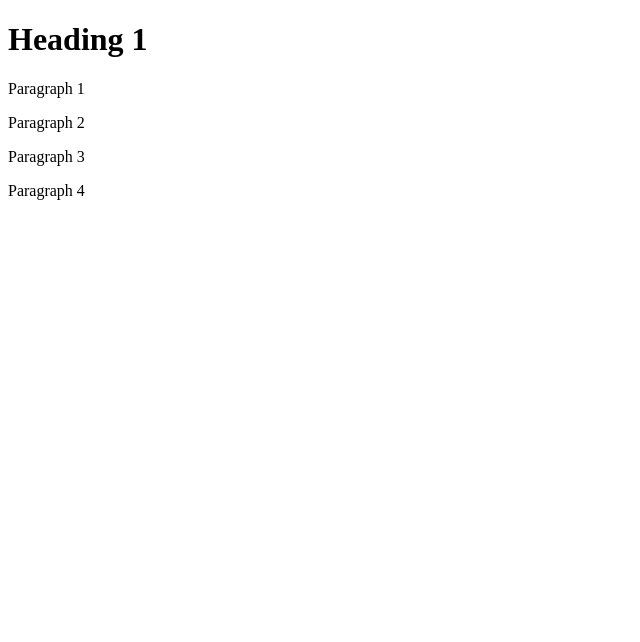
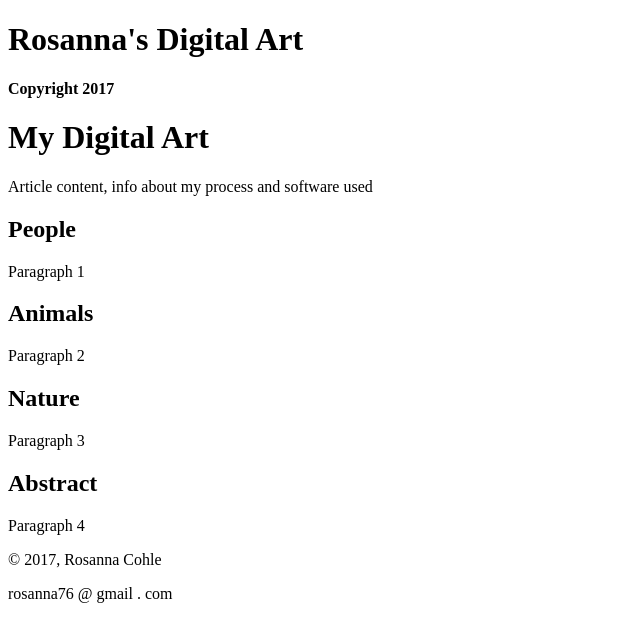
Before and after one commit to rcohle/html-me-something, a plain HTML site: page index.html in a window 1280 px wide. Shown: the whole page, without its empty margins (0-640 px from the left). Drawn offline with Linux system fonts and the light colour scheme.

Commit message:
Updated index.html

```diff
--- a/index.html
+++ b/index.html
@@ -1,32 +1,44 @@
-
 <!DOCTYPE html>
 
 <html>
 
 <head>
-
-<title>html-me-something</title>
+  <title>Rosanna's Digital Art</title>
+</head>
 
 <body>
 
-<!--use <header>,<footer>,<main>,<article>
-Use at least one image tag, and put them
-in a new subfolder called "images"
-Use at least one html entity
-Don't add any css yet--!>
+<header>
+  <h1>Rosanna's Digital Art</h1>
+  <h4>Copyright 2017</h4>
+</header>
 
-<h1>Heading 1</h1>
+</main>
 
-<p>Paragraph 1</p>
+  <h1>My Digital Art</h1>
+    <article>
+      <p>Article content, info about my process and software used</p>
+    </article>
 
-<p>Paragraph 2</p>
 
-<p>Paragraph 3</p>
+  <h2>People</h2>
+    <p>Paragraph 1</p>
 
-<p>Paragraph 4</p>
+  <h2>Animals</h2>
+    <p>Paragraph 2</p>
 
+  <h2>Nature</h2>
+    <p>Paragraph 3</p>
+
+  <h2>Abstract</h2>
+    <p>Paragraph 4</p>
+
+</main>
 </body>
 
-</head>
+<footer>
+  <p> &copy; 2017, Rosanna Cohle</p>
+  <p>rosanna76 @ gmail . com</p>
+</footer>
 
 </html>
```
